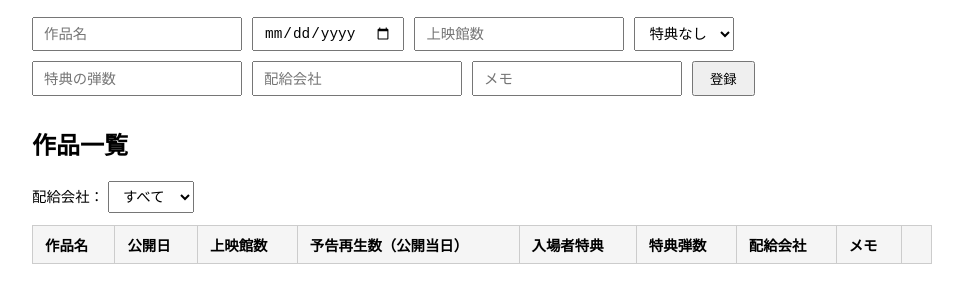
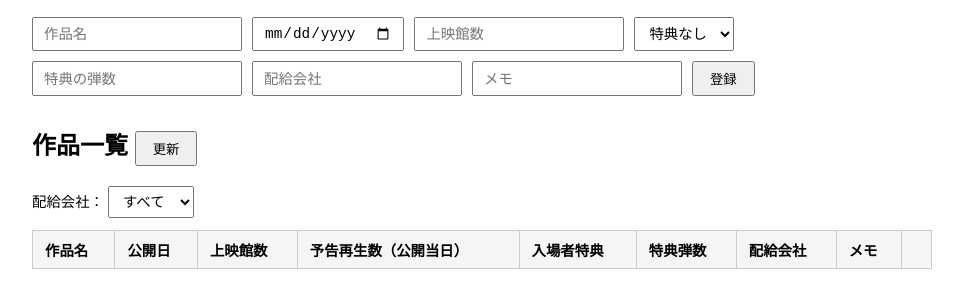
Before and after one commit to Yota-0108/movie-db, a website: page public/index.html in a window 1280 px wide. Shown: the part 124-432 px from the top of the page, without its empty margins (158-1121 px from the left). Drawn offline with Linux system fonts and the light colour scheme; no server answers.

Commit message:
Add reload button

```diff
--- a/public/app.js
+++ b/public/app.js
@@ -103,6 +103,7 @@ async function loadMovies() {
 }
 
 document.getElementById('distributorFilter').addEventListener('change', renderMovies);
+document.getElementById('reloadBtn').addEventListener('click', loadMovies);
 
 document.querySelectorAll('th.sortable').forEach(th => {
   th.addEventListener('click', () => {
--- a/public/index.html
+++ b/public/index.html
@@ -61,7 +61,7 @@
     <button type="submit">登録</button>
   </form>
 
-  <h2>作品一覧</h2>
+  <h2>作品一覧 <button id="reloadBtn" type="button">更新</button></h2>
   <div id="filterBar">
     <label>配給会社：
       <select id="distributorFilter">
```
